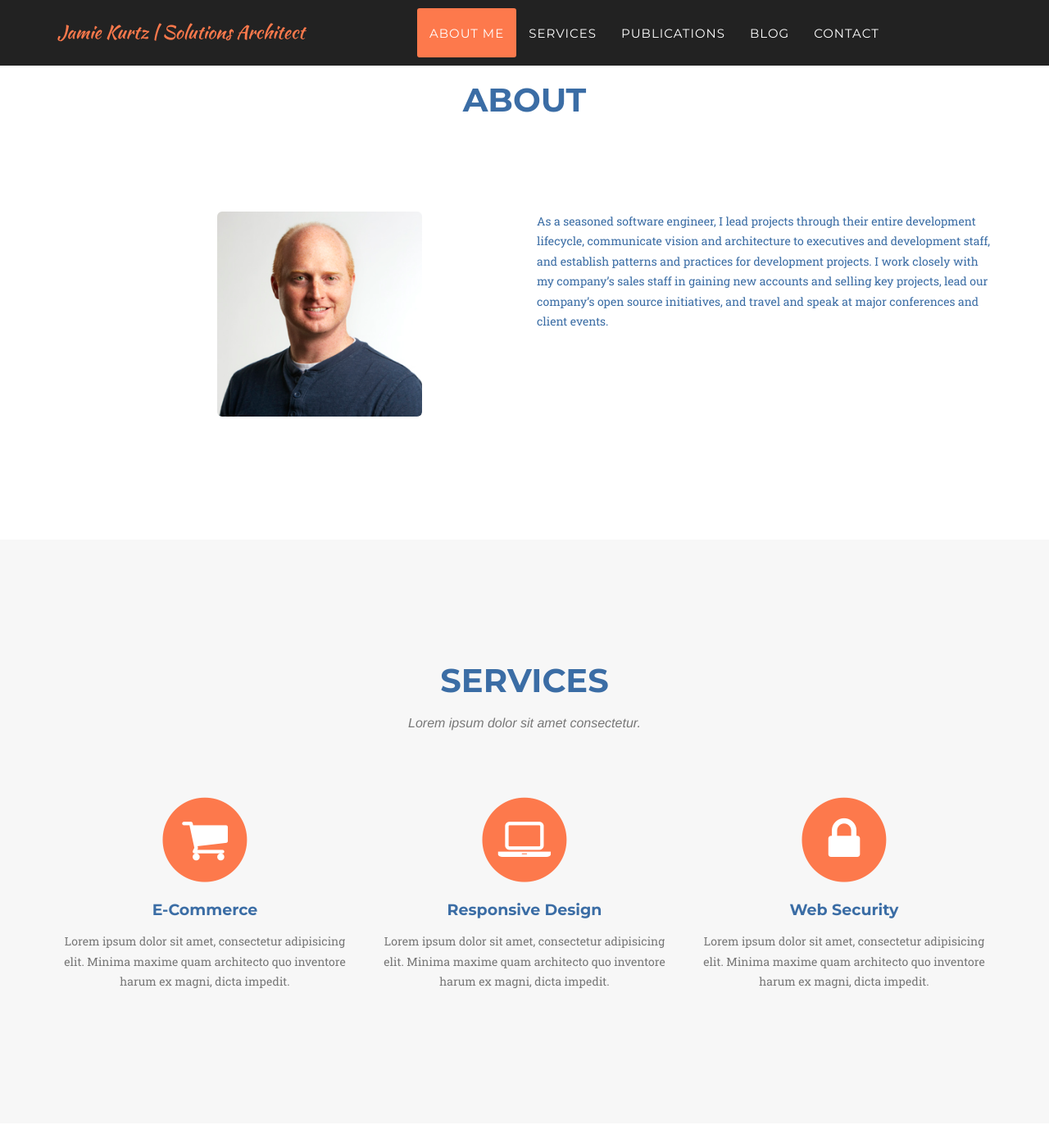
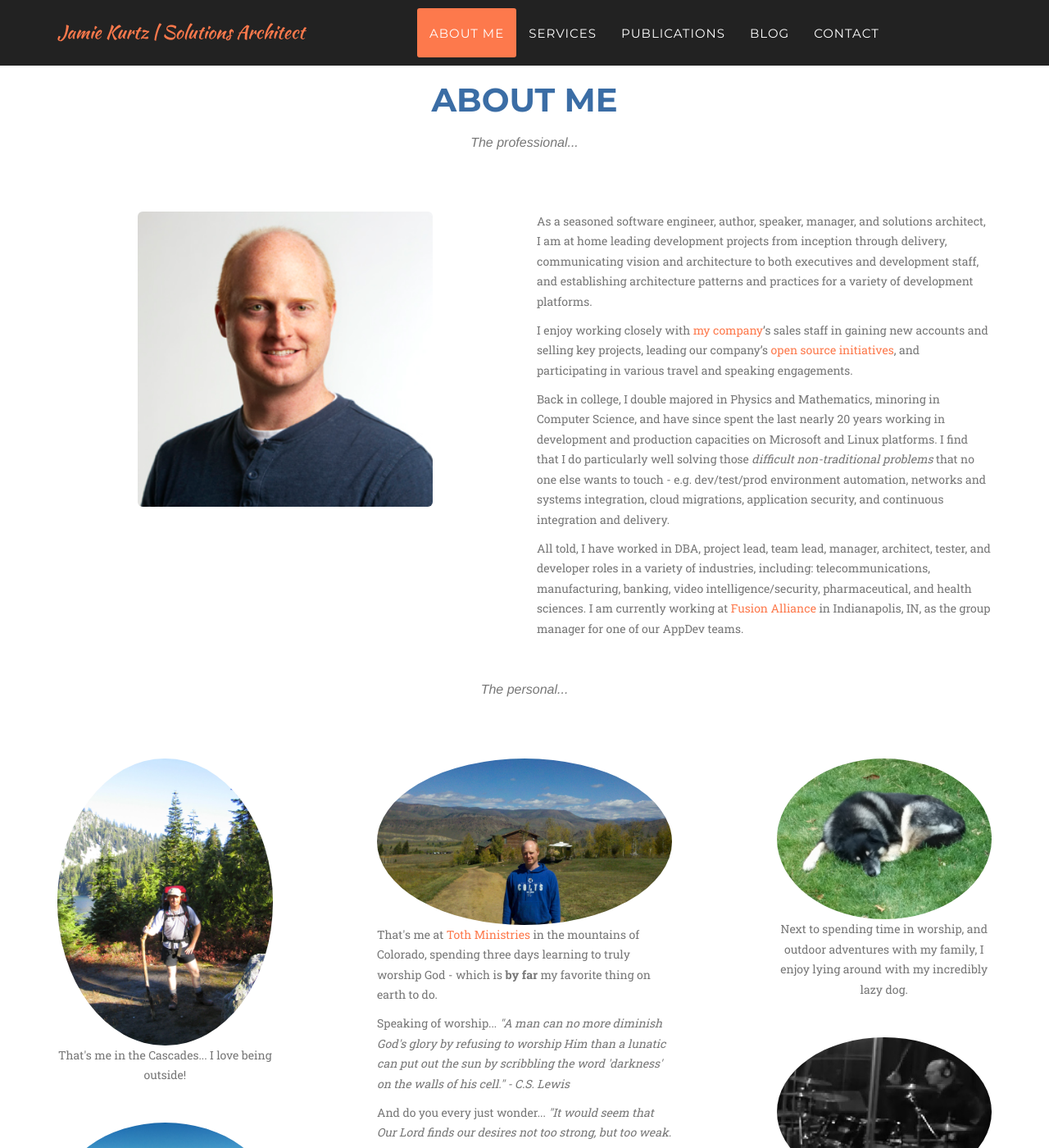
Before and after one commit to jamiekurtz/jamiekurtz.github.io, a Jekyll site: the page built from index.html, in a window 1280 px wide and 1400 px high, scrolled down 1020 px. Shown: the whole window at 82% size. Built offline with Jekyll 4.4.1, drawn with Linux system fonts in a browser that asks for light colours; some web fonts are replaced; some of the changed text lies outside the part shown.

Commit message:
about section

```diff
--- a/_includes/about.html
+++ b/_includes/about.html
@@ -3,92 +3,104 @@
         <div class="container">
             <div class="row">
                 <div class="col-lg-12 text-center">
-                    <h2 class="section-heading">About</h2>
-                    <h3 class="section-subheading text-muted">&nbsp;</h3>
+                    <h2 class="section-heading">About Me</h2>
+                    <h3 class="section-subheading text-muted">The professional...</h3>
                 </div>
             </div>
+
             <div class="row">
-                <div class="col-lg-offset-2 col-lg-3">
-                    <img class="img-rounded img-responsive" style="width: 250px; height: auto" src="img/JamieKurtz_li_4C.jpg" alt="">
+                <div class="col-lg-offset-1 col-lg-4">
+                    <img class="img-rounded img-responsive" style="width: 450px; height: auto" src="img/JamieKurtz_li_4C.jpg" alt="">
                 </div>
                 <div class="col-lg-1">
                     &nbsp;
                 </div>
                 <div class="col-lg-6">
-                    <p>As a seasoned software engineer, I lead projects through their entire development
-                        lifecycle, communicate vision and architecture to executives and development staff, and
-                        establish patterns and practices for development projects.  I work closely with my
-                        company’s sales staff in gaining new accounts and selling key projects, lead our
-                        company’s open source initiatives, and travel and speak at major conferences and client
-                        events.</p>
-                </div>
+                    <p class="text-muted">As a seasoned software engineer, author, speaker, manager, and solutions architect, I am at home leading development projects from inception through
+                        delivery, communicating vision and architecture to both executives and development staff, and
+                        establishing architecture patterns and practices for a variety of development platforms.</p>
 
-                    <!--<ul class="timeline">-->
-                        <!--<li>-->
-                            <!--<div class="timeline-image">-->
-                                <!--<img class="img-circle img-responsive" src="img/about/1.jpg" alt="">-->
-                            <!--</div>-->
-                            <!--<div class="timeline-panel">-->
-                                <!--<div class="timeline-heading">-->
-                                    <!--<h4>2009-2011</h4>-->
-                                    <!--<h4 class="subheading">Our Humble Beginnings</h4>-->
-                                <!--</div>-->
-                                <!--<div class="timeline-body">-->
-                                    <!--<p class="text-muted">Lorem ipsum dolor sit amet, consectetur adipisicing elit. Sunt ut voluptatum eius sapiente, totam reiciendis temporibus qui quibusdam, recusandae sit vero unde, sed, incidunt et ea quo dolore laudantium consectetur!</p>-->
-                                <!--</div>-->
-                            <!--</div>-->
-                        <!--</li>-->
-                        <!--<li class="timeline-inverted">-->
-                            <!--<div class="timeline-image">-->
-                                <!--<img class="img-circle img-responsive" src="img/about/2.jpg" alt="">-->
-                            <!--</div>-->
-                            <!--<div class="timeline-panel">-->
-                                <!--<div class="timeline-heading">-->
-                                    <!--<h4>March 2011</h4>-->
-                                    <!--<h4 class="subheading">An Agency is Born</h4>-->
-                                <!--</div>-->
-                                <!--<div class="timeline-body">-->
-                                    <!--<p class="text-muted">Lorem ipsum dolor sit amet, consectetur adipisicing elit. Sunt ut voluptatum eius sapiente, totam reiciendis temporibus qui quibusdam, recusandae sit vero unde, sed, incidunt et ea quo dolore laudantium consectetur!</p>-->
-                                <!--</div>-->
-                            <!--</div>-->
-                        <!--</li>-->
-                        <!--<li>-->
-                            <!--<div class="timeline-image">-->
-                                <!--<img class="img-circle img-responsive" src="img/about/3.jpg" alt="">-->
-                            <!--</div>-->
-                            <!--<div class="timeline-panel">-->
-                                <!--<div class="timeline-heading">-->
-                                    <!--<h4>December 2012</h4>-->
-                                    <!--<h4 class="subheading">Transition to Full Service</h4>-->
-                                <!--</div>-->
-                                <!--<div class="timeline-body">-->
-                                    <!--<p class="text-muted">Lorem ipsum dolor sit amet, consectetur adipisicing elit. Sunt ut voluptatum eius sapiente, totam reiciendis temporibus qui quibusdam, recusandae sit vero unde, sed, incidunt et ea quo dolore laudantium consectetur!</p>-->
-                                <!--</div>-->
-                            <!--</div>-->
-                        <!--</li>-->
-                        <!--<li class="timeline-inverted">-->
-                            <!--<div class="timeline-image">-->
-                                <!--<img class="img-circle img-responsive" src="img/about/4.jpg" alt="">-->
-                            <!--</div>-->
-                            <!--<div class="timeline-panel">-->
-                                <!--<div class="timeline-heading">-->
-                                    <!--<h4>July 2014</h4>-->
-                                    <!--<h4 class="subheading">Phase Two Expansion</h4>-->
-                                <!--</div>-->
-                                <!--<div class="timeline-body">-->
-                                    <!--<p class="text-muted">Lorem ipsum dolor sit amet, consectetur adipisicing elit. Sunt ut voluptatum eius sapiente, totam reiciendis temporibus qui quibusdam, recusandae sit vero unde, sed, incidunt et ea quo dolore laudantium consectetur!</p>-->
-                                <!--</div>-->
-                            <!--</div>-->
-                        <!--</li>-->
-                        <!--<li class="timeline-inverted">-->
-                            <!--<div class="timeline-image">-->
-                                <!--<h4>Be Part-->
-                                    <!--<br>Of Our-->
-                                    <!--<br>Story!</h4>-->
-                            <!--</div>-->
-                        <!--</li>-->
-                    <!--</ul>-->
+                    <p class="text-muted">I enjoy working closely with <a href="http://www.fusionalliance.com">my
+                        company</a>’s sales staff in gaining new accounts and selling key projects, leading our
+                        company’s <a href="https://github.com/fusionalliance">open source initiatives</a>, and participating in various travel and speaking engagements.</p>
+
+                    <p class="text-muted">Back in college, I double majored in Physics and Mathematics, minoring in Computer Science, and have since spent the last nearly 20 years working in
+                        development and production capacities on Microsoft and Linux platforms.  I find that I do particularly well solving those <i>difficult non-traditional
+                        problems</i> that no one else wants to touch - e.g. dev/test/prod environment automation, networks and systems integration, cloud migrations,
+                        application security, and continuous integration and delivery.
+                    </p>
+
+                    <p class="text-muted">All told, I have worked in DBA, project lead, team lead, manager, architect, tester, and developer roles in a variety of industries,
+                        including: telecommunications, manufacturing, banking, video intelligence/security, pharmaceutical, and health sciences.
+                        I am currently working at  <a href="http://www.fusionalliance.com">Fusion Alliance</a> in Indianapolis, IN, as the group manager for one of our AppDev teams.</p>
                 </div>
             </div>
+
+            <div class="col-lg-1">
+                &nbsp;
+            </div>
+
+            <div class="row">
+                <div class="col-lg-12 text-center">
+                    <h3 class="section-subheading text-muted">The personal...</h3>
+                </div>
+            </div>
+
+            <div class="row">
+                <div class="col-lg-3 text-center">
+                    <img class="img-responsive img-circle" src="img/about/jamie-marmot-lake.jpg" >
+                    <p class="text-muted">That's me in the Cascades... I love being outside!</p>
+                    <p>&nbsp;</p>
+
+                    <img class="img-responsive img-circle" src="img/about/tetons.jpg" >
+                    <p class="text-muted">With my family at the Grand Tetons...</p>
+                    <p>&nbsp;</p>
+
+                    <img class="img-responsive img-circle" src="img/about/buffalo.jpg" >
+                    <p class="text-muted">... and waiting for some buffalo to cross the road in Yellowstone on our latest RV trip.</p>
+                </div>
+                <div class="col-lg-1">
+                    &nbsp;
+                </div>
+                <div class="col-lg-4">
+                    <img class="img-responsive img-circle" src="img/about/jamie-toth.jpg" >
+                    <p class="text-muted">That's me at <a href="http://tothministries.org/about/">Toth Ministries</a> in the mountains of Colorado, spending three days learning to truly worship God - which is <b>by far</b> my favorite thing on earth to do.</a></p>
+                    <p class="text-muted">Speaking of worship... <i>"A man can no more diminish God's glory by refusing to worship Him than a lunatic can put out the sun by scribbling the word 'darkness' on the walls of his cell." - C.S. Lewis</i></p>
+                    <p class="text-muted">And do you every just wonder... <i>"It would seem that Our Lord finds our desires not too strong, but too weak. We are half-hearted creatures, fooling about with drink and sex and ambition when infinite joy is offered us, like an ignorant
+                    child who wants to go on making mud pies in a slum because he cannot imagine what is meant by the offer of a holiday at the sea. <b>We are far too easily pleased.</b>" - C.S. Lewis </i></p>
+                    <p>&nbsp;</p>
+                    <div class="row">
+                        <div class="col-lg-6">
+                            <img class="img-responsive" src="img/about/outreach.jpg">
+                        </div>
+                        <div class="col-lg-6">
+                            <img class="img-responsive" src="img/about/ides-logo.jpg">
+                        </div>
+                    </div>
+                    <p>&nbsp;</p>
+                    <p class="text-muted">A couple ministries I'm involved with: <a href="http://outreachindiana.org/">Outreach Inc.</a>, bringing the hope of Christ to homeless teens in Indianapolis;
+                    and <a href="http://www.ides.org/disasterrelief.html">IDES</a>, providing hope and relief to disaster victims around the world.</p>
+
+                </div>
+                <div class="col-lg-1">
+                    &nbsp;
+                </div>
+                <div class="col-lg-3 text-center">
+                    <img class="img-responsive img-circle" src="img/about/koda-yard.jpg" >
+                    <p class="text-muted">Next to spending time in worship, and outdoor adventures with my family, I enjoy
+                    lying around with my incredibly lazy dog.</p>
+                    <p>&nbsp;</p>
+
+                    <img class="img-responsive img-circle" src="img/about/jamie-drums.jpg" >
+                    <p class="text-muted">And did I mention I play drums? That's me in rehearsal at our church.</p>
+                    <p>&nbsp;</p>
+
+                    <img class="img-responsive img-circle" src="img/about/martha-zambia.jpg" >
+                    <p class="text-muted">My youngest brother and his wife on a mission trip in Zambia, Africa, hugging one of the kids we sponsor through
+                    <a href="http://horizoninternationalinc.com/">Horizon International</a>.</p>
+
+                </div>
+            </div>
+
         </div>
     </section>
```
Also changed, not shown: img/about/1.jpg (deleted), img/about/2.jpg (deleted), img/about/3.jpg (deleted), img/about/4.jpg (deleted), img/about/buffalo.jpg (added), img/about/ides-logo.jpg (added), img/about/jamie-drums.jpg (added), img/about/jamie-hammock.jpg (added), img/about/jamie-marmot-lake.jpg (added), img/about/jamie-toth.jpg (added), img/about/koda-yard.jpg (added), img/about/martha-zambia.jpg (added), img/about/outreach.jpg (added), img/about/tetons.jpg (added).
